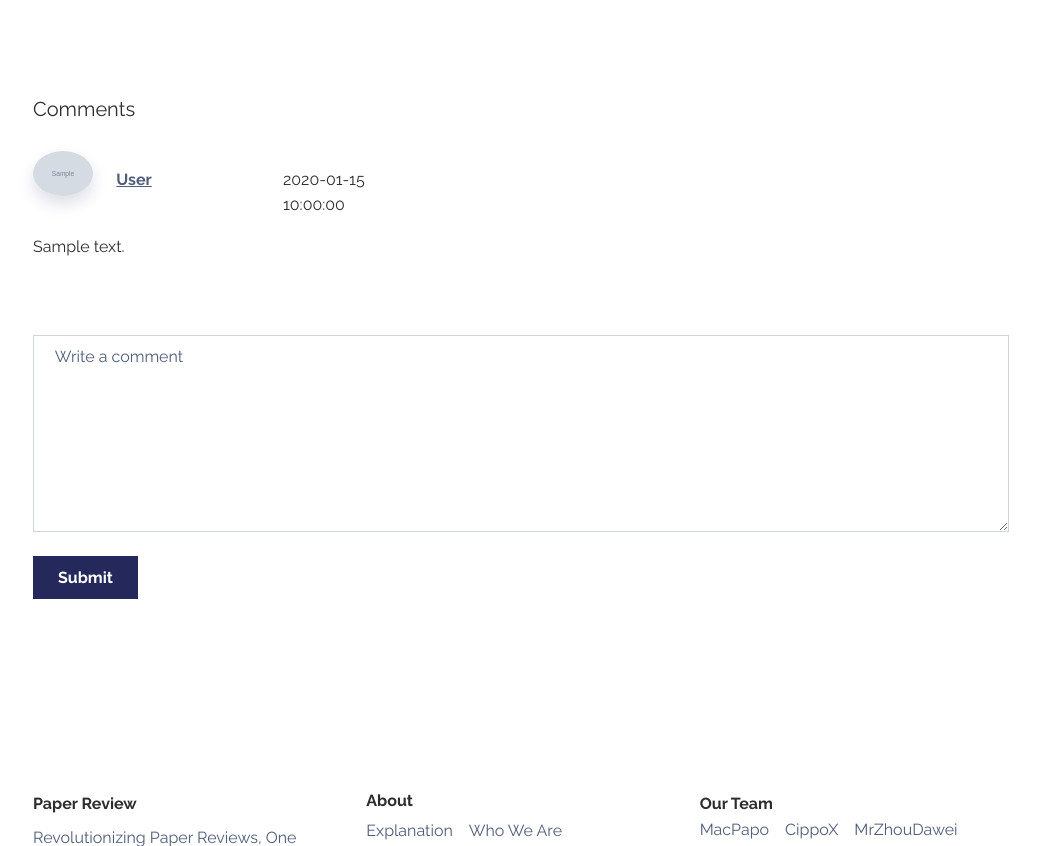
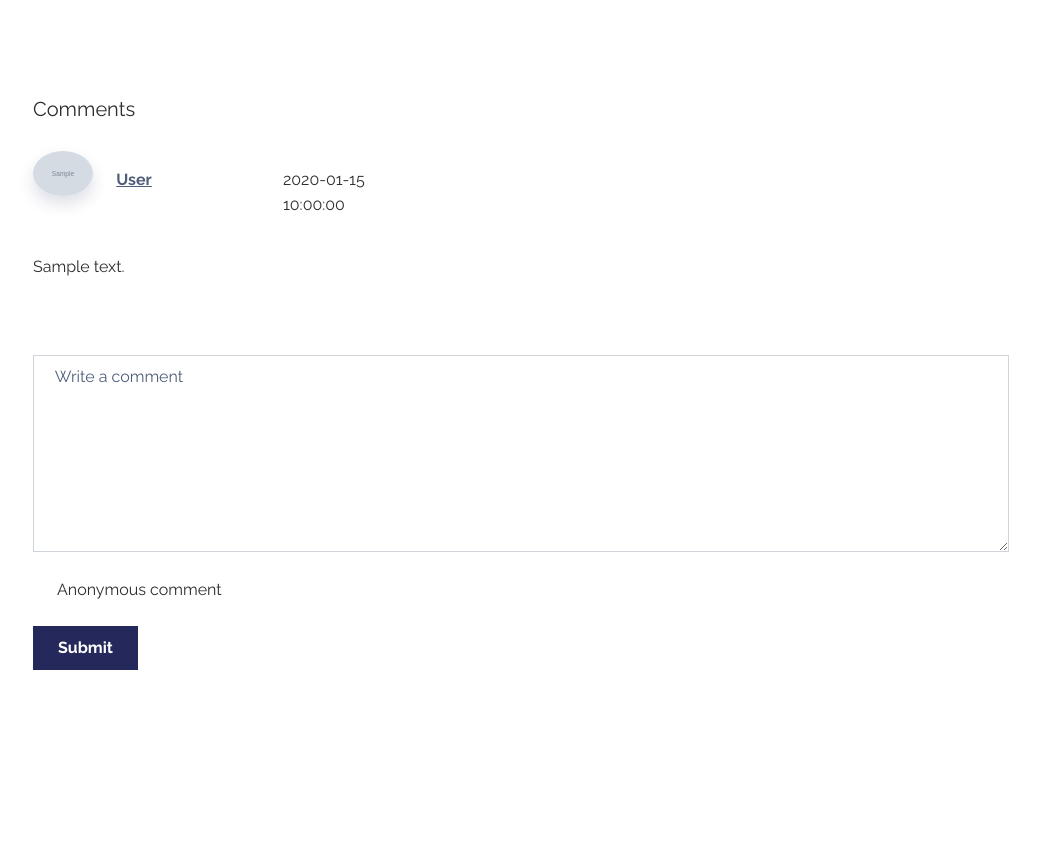
Before and after one commit to MacPapo/Paper-Review, a Python web app: template flask/app/templates/view_report.html in a window 1280 px wide. Shown: the part 595-1441 px from the top of the page, without its empty margins (119-1159 px from the left). Run offline with Jinja, Linux system fonts and the light colour scheme; the template is opened without the code that fills it: most values are stand-ins (such as "Sample title", 1, 10 or a date in 2020); grey boxes marked "Sample" are stand-in pictures; form fields are guessed from the names that the template uses; some libraries are stand-ins or nearby versions.

Commit message:
added anonymous comments and minor changes

```diff
--- a/flask/app/__init__.py
+++ b/flask/app/__init__.py
@@ -5,6 +5,7 @@ from app.blueprints.project import bp as project_bp
 from app.blueprints.main import bp as main_bp
 from app.blueprints.auth import bp as auth_bp
 from config import Config
+from app.datafill import fake_data
 
 def create_app():
     app = Flask(__name__, static_folder="../static")
@@ -22,6 +23,9 @@ def create_app():
     app.register_blueprint(main_bp)
     app.register_blueprint(auth_bp, url_prefix="/auth")
 
+    with app.app_context():
+        fake_data()
+
     return app
 
 #FATTO!  relazione tra report -version 1 a 1
--- a/flask/app/blueprints/project/forms.py
+++ b/flask/app/blueprints/project/forms.py
@@ -1,6 +1,6 @@
 from flask_wtf import FlaskForm
 from wtforms.validators import ValidationError, DataRequired, Length
-from wtforms import StringField, TextAreaField, SubmitField, MultipleFileField, SelectField, RadioField
+from wtforms import StringField, TextAreaField, SubmitField, MultipleFileField, SelectField, RadioField, BooleanField
 
 
 class UploadForm(FlaskForm):
@@ -32,3 +32,4 @@ class ReportForm(FlaskForm):
 class AddCommentForm(FlaskForm):
     body = StringField("Title", validators=[DataRequired(), Length(min=1, max=256)])
     submit = SubmitField("Confirm", render_kw={"class": "btn btn-primary"})
+    is_anonymous = BooleanField("Anonymous Comment")
--- a/flask/app/blueprints/project/routes.py
+++ b/flask/app/blueprints/project/routes.py
@@ -143,6 +143,7 @@ def view(pid, version_number):
             uid = current_user.uid,
             pid = pid,
             version_ref = version.version_number,
+            anonymous = form.is_anonymous.data
         )
 
         db.session.add(new_comment)
@@ -413,6 +414,7 @@ def report(pid,rid,reviewer):
             uid = current_user.uid,
             rid = rid,
             version_ref = report.vid,
+            anonymous = form.is_anonymous.data
         )
 
         db.session.add(new_comment)
@@ -430,6 +432,7 @@ def report(pid,rid,reviewer):
         form = form,
         report_comments = report_comments
 )
+
 @bp.route("/project/delete_project/<int:pid>", methods=["POST", "GET"])
 @login_required
 def delete_project(pid):
--- a/flask/app/templates/projects_components/_project_info.html
+++ b/flask/app/templates/projects_components/_project_info.html
@@ -14,16 +14,31 @@
 {% endmacro %}
 
 
-{% macro render_user_for_comments(user, comment_info, version_number, comment_version) %}
+{% macro render_user_for_comments(user, comment_info, version_number, comment_version, anonymous) %}
 <div class="row">
     <div class="col-md-1">
+    {% if not anonymous %}
         <img src="{{ user.gravatar(size=60, default="robohash") }}" alt="Profile Pic" class="rounded-circle shadow"
             width="60">
+            {% else %}
+            <div class="rounded-circle bg-secondary shadow d-flex align-items-center justify-content-center" style="width: 60px; height: 60px; font-size: 24px;">
+                <strong>?</strong>
+            </div>
+        {% endif %}
+
+
     </div>
     <div class="col-md-2 mt-3">
+        {% if not anonymous %}
         <p class="fw-bold text-primary mb-0">
             <a href="{{ url_for('auth.profile', username=user.username) }}">{{ user.fullname() }}</a>
         </p>
+        {% else %}
+        <p class="fw-bold text-primary mb-0">
+            <a>Anonymous</a>
+        </p>
+        {% endif %}
+
 
     </div>
     <div class="col-md-2 mt-3">
--- a/flask/app/templates/projects_components/_report_info.html
+++ b/flask/app/templates/projects_components/_report_info.html
@@ -49,16 +49,29 @@
 
 
 
-{% macro render_user_for_report_comments(user, comment_info) %}
+{% macro render_user_for_report_comments(user, comment_info, anonymous) %}
     <div class="row">
         <div class="col-md-1">
-            <img src="{{ user.gravatar(size=60, default="robohash") }}" alt="Profile Pic" class="rounded-circle shadow"
-                width="60">
+            {% if not anonymous %}
+                <img src="{{ user.gravatar(size=60, default="robohash") }}" alt="Profile Pic" class="rounded-circle shadow"
+                    width="60">
+            {% else %}
+                <div class="rounded-circle bg-secondary shadow d-flex align-items-center justify-content-center" style="width: 60px; height: 60px; font-size: 24px;">
+                    <strong>?</strong>
+                </div>
+            {% endif %}
         </div>
         <div class="col-md-2 mt-3">
+            {% if not anonymous %}
         <p class="fw-bold text-primary mb-0">
             <a href="{{ url_for('auth.profile', username=user.username) }}">{{ user.fullname() }}</a>
         </p>
+        {% else %}
+        <p class="fw-bold text-primary mb-0">
+            <a>Anonymous</a>
+        </p>
+        {% endif %}
+
 
     </div>
     <div class="col-md-2 mt-3">
--- a/flask/app/templates/view_report.html
+++ b/flask/app/templates/view_report.html
@@ -20,7 +20,10 @@
 
     {% for comment in report_comments %}
         <div>
-            {{ render_user_for_report_comments(comment.user, comment) }}
+            {{ render_user_for_report_comments(comment.user, comment, comment.anonymous) }}
+
+             <!-- For Spacing -->
+             <div class="mx-auto" style="height: 20px;"></div>
 
             {{ comment.body }}
 
@@ -39,6 +42,15 @@
 
         <div class="form-group mb-4">
             {{ form.body(class="form-control", placeholder="Write a comment", rows="7", required=True) }}
+
+              <!-- For Spacing -->
+              <div class="mx-auto" style="height: 25px;"></div>
+
+              <div class="form-check mb-4">
+
+                  {{ form.is_anonymous(class="form-check-input") }}
+                  <label class="form-check-label" for="{{ form.is_anonymous.id }}">Anonymous comment</label>
+              </div>
          </div>
         {{ form.submit(class="btn btn-primary") }}
     </form>
--- a/flask/paper_review.py
+++ b/flask/paper_review.py
@@ -1,5 +1,2 @@
 from app import create_app
-from app.datafill import fake_data
 app = create_app()
-with app.app_context():
-     fake_data()
```
Also changed, not shown: flask/app/datafill.py (+9 -9 lines), flask/app/templates/view.html (+13 -1 lines), scheme/mappa_concettuale_new-3-1.png (added), scheme/mappa_logico_new-2-1.png (added), 3 other files. Lines whose indentation alone changed are shown as unchanged.
